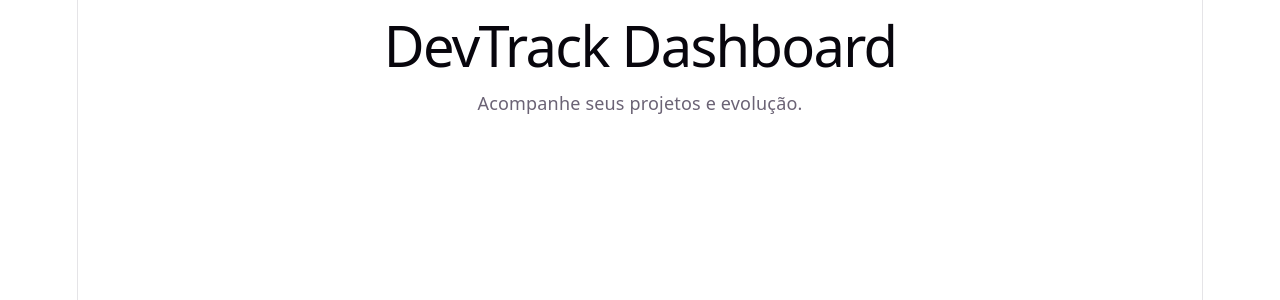
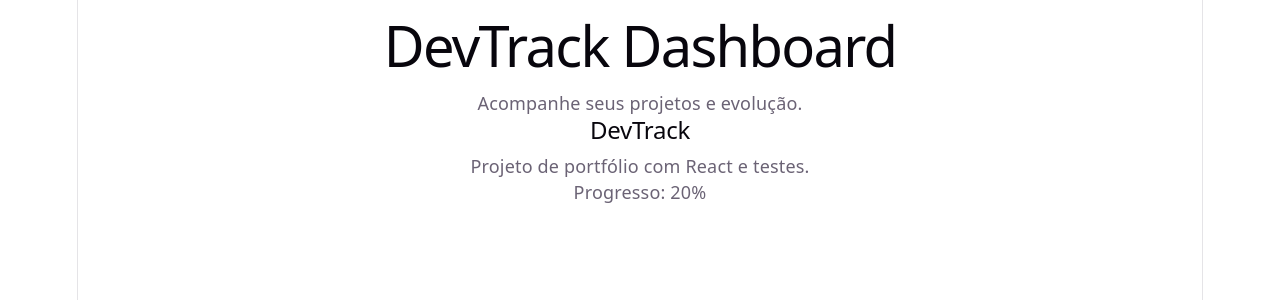
Before and after one commit to nicolasathayde/devtrack, a React (Vite) app: page / in a window 1280 px wide. Shown: the top 300 px of the page. Built offline with nearby package versions, Linux system fonts and the light colour scheme.

Commit message:
Create reusable project card component

```diff
--- /dev/null
+++ b/src/components/ProjectCard.jsx
@@ -0,0 +1,11 @@
+function ProjectCard() {
+  return (
+    <article>
+      <h2>DevTrack</h2>
+      <p>Projeto de portfólio com React e testes.</p>
+      <span>Progresso: 20%</span>
+    </article>
+  )
+}
+
+export default ProjectCard
--- a/src/pages/Dashboard.jsx
+++ b/src/pages/Dashboard.jsx
@@ -1,8 +1,12 @@
+import ProjectCard from '../components/ProjectCard'
+
 function Dashboard() {
   return (
     <main>
       <h1>DevTrack Dashboard</h1>
       <p>Acompanhe seus projetos e evolução.</p>
+
+      <ProjectCard />
     </main>
   )
 }
```
